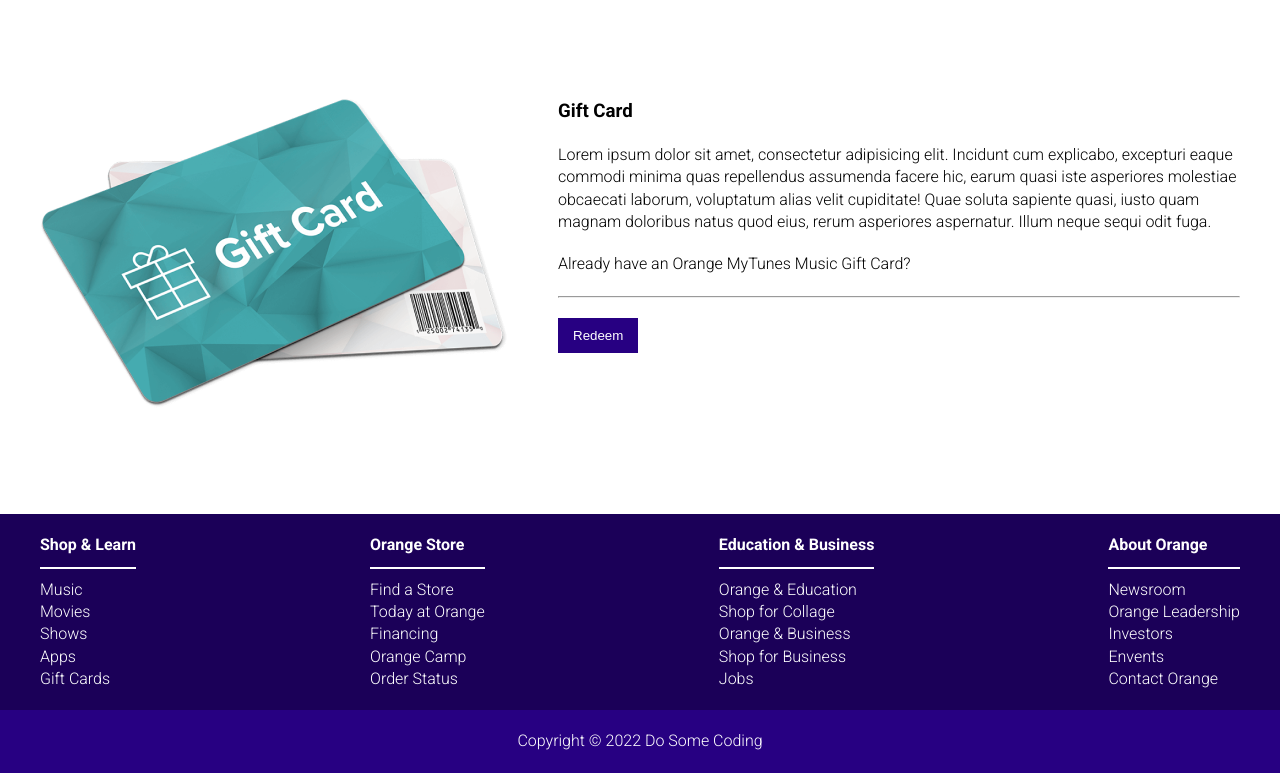
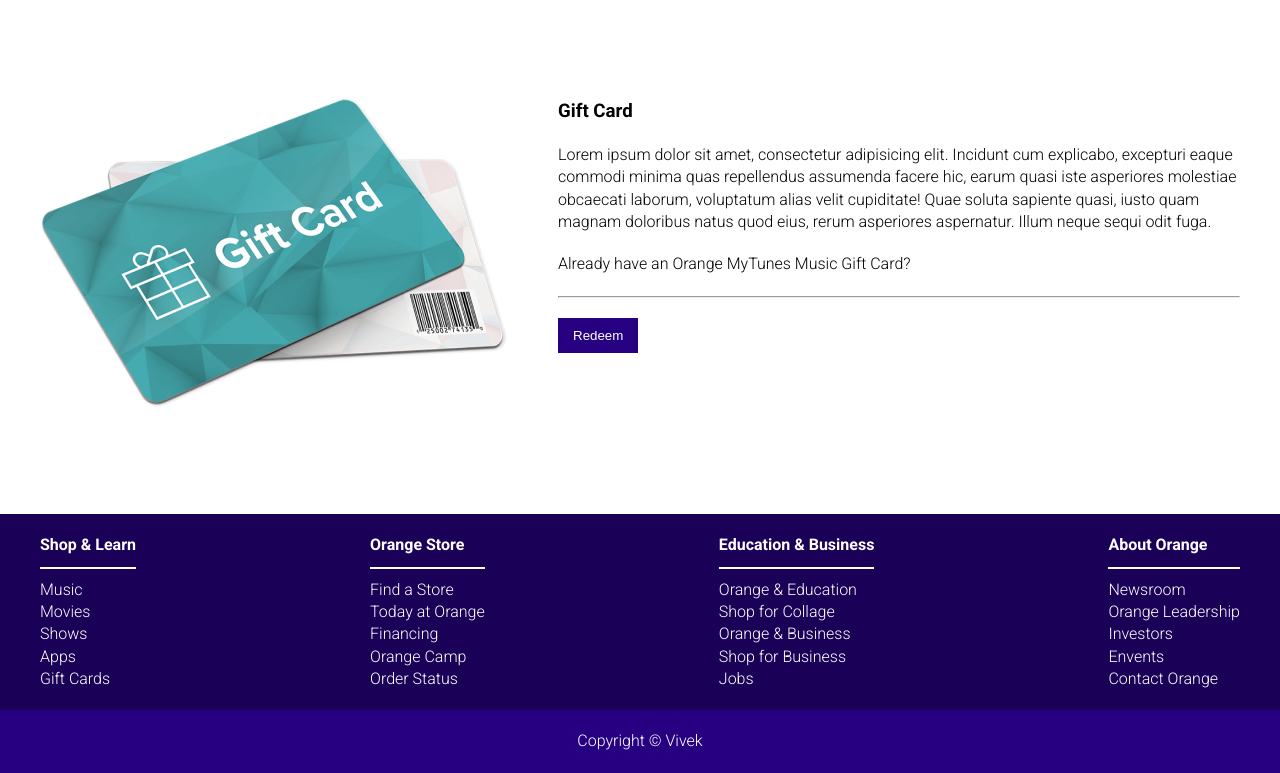
Before and after one commit to vivek131918/My-Tunes, a plain HTML site: page index.html in a window 1280 px wide. Shown: the part 3726-4499 px from the top of the page. Drawn offline with Linux system fonts and the light colour scheme.

Commit message:
Update index.html

```diff
--- a/index.html
+++ b/index.html
@@ -167,7 +167,7 @@
         </div>
       </section>
       <section class="footer-lower">
-        <p>Copyright © 2022 Do Some Coding</p>
+        <p>Copyright © Vivek</p>
       </section>
     </footer>
   </body>
```
